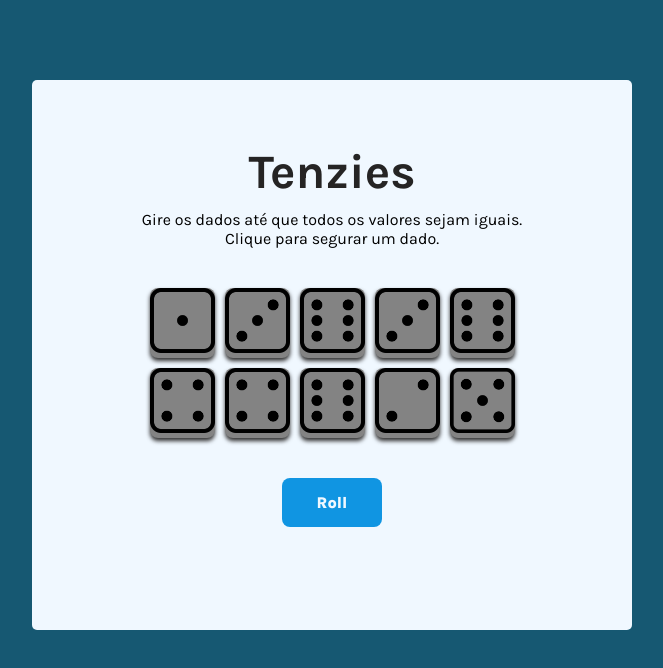
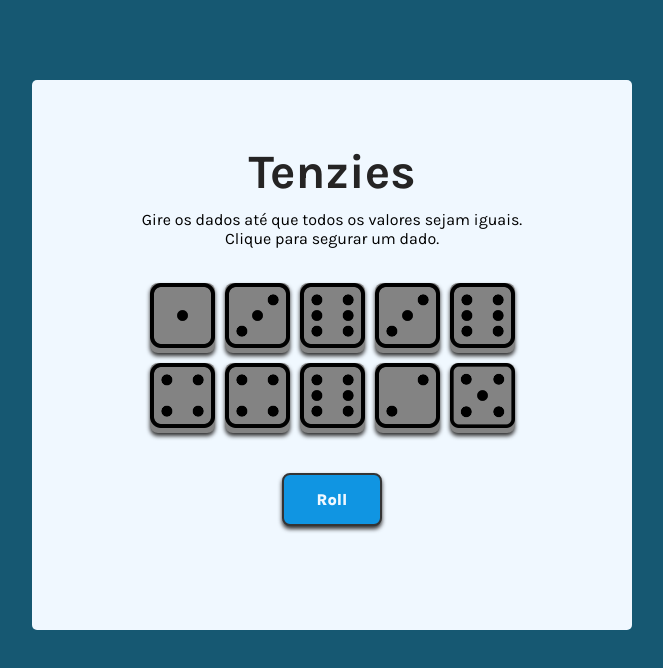
Before and after one commit to ThiagoYTorres/Tenzies-Project, a React (Vite) app: page / in a window 1280 px wide. Shown: the top 668 px of the page, without its empty margins (308-971 px from the left). Built offline with nearby package versions, Linux system fonts and the light colour scheme.

Commit message:
mudança simples no style

```diff
--- a/index.html
+++ b/index.html
@@ -2,7 +2,7 @@
 <html lang="en">
   <head>
     <meta charset="UTF-8" />
-    <link rel="icon" type="image/svg+xml" href="/vite.svg" />
+    <link rel="icon" href="./imgs/dice5.png" />
     <link href="https://fonts.googleapis.com/css2?family=Karla:ital,wght@0,200..800;1,200..800&display=swap" rel="stylesheet">
     <meta name="viewport" content="width=device-width, initial-scale=1.0" />
     <title>tenzies</title>
--- a/src/App.css
+++ b/src/App.css
@@ -18,8 +18,9 @@ body{
   margin-bottom: 10px;
 }
 .about{
-  margin-bottom: 40px;
+  margin-bottom: 35px;
 }
+
 .dices-container{
   display: grid;
   grid-template-columns: repeat(5,1fr);
@@ -42,9 +43,10 @@ body{
 .roll{
   padding: 15px 30px;
   border-radius: 8px;
+  box-shadow: 0px 3px 4px 0px #313030;
   font-weight: 900;
   font-size: 1rem;
-  border: none;
+  border: solid rgb(52, 52, 52) 2px;
   margin-top: 40px;
   width: 100px;
   color: aliceblue;
@@ -79,3 +81,10 @@ img{
   justify-content: center;
   border-radius: 5px;
 }
+
+.cont {
+  background-color:rgb(217, 224, 231);
+  text-align: center;
+  border-radius: 5px;
+  padding: 10px;
+}
--- a/src/App.jsx
+++ b/src/App.jsx
@@ -1,15 +1,12 @@
-import React from 'react'
 import {useState} from 'react'
 import './App.css'
 import './Dice.jsx'
 import Dice from './Dice.jsx'
 import Confetti from 'react-confetti'
 
-
 export default function App() {
 
  const [num, setNumber] = useState(() => gerarNumeros())
-
 
  // Criando um array com 10 elementos
  function gerarNumeros(){
@@ -38,6 +35,7 @@ export default function App() {
 
   function roll(){
     setNumber(prev => prev.map( el => el.selecionado ? el : {...el, value: Math.ceil(Math.random() * 6) } ))
+    setRolls( prev => prev + 1)
   }
 
   function selecionar(id){
@@ -53,29 +51,31 @@ export default function App() {
       if( objIgual !== num[i].value){
         return false
       }
-
     }
    return true
 
   }
 
+  function newGame(){
+    setNumber(gerarNumeros())
+  }
+
   return (
     <main className='game-cont'>
       <div className='game'>
-        {console.log(window.innerWidth)}
         <h1 className='title'>Tenzies</h1>
         <p>Gire os dados até que todos os valores sejam iguais.</p>
-        <p class='about'>Clique para segurar um dado.</p>
-
+        <p className='about'>Clique para segurar um dado.</p>
           <section className='dices-container'>
         {console.log(num)}
         {diceComp}
         {console.log(valoresIguais())}
           </section>
         { num.every( obj => obj.selecionado == true ) && valoresIguais() &&
-          <Confetti width={window.innerWidth} height={window.innerHeight} numberOfPieces={500} /> }
+          <Confetti width={window.innerWidth} height={window.innerHeight} numberOfPieces={500}/> }
         { num.every( obj => obj.selecionado == true && obj.value ) && valoresIguais() ?
-        <button className='roll' onClick={() => setNumber(gerarNumeros())} style={{width:'150px'}}>New game</button>:<button className='roll' onClick={roll}>Roll</button>}
+        <button className='roll' onClick={newGame} style={{width:'150px'}}>New game</button> :
+        <button className='roll' onClick={roll}>Roll</button>}
       </div>
     </main>
   )
```
